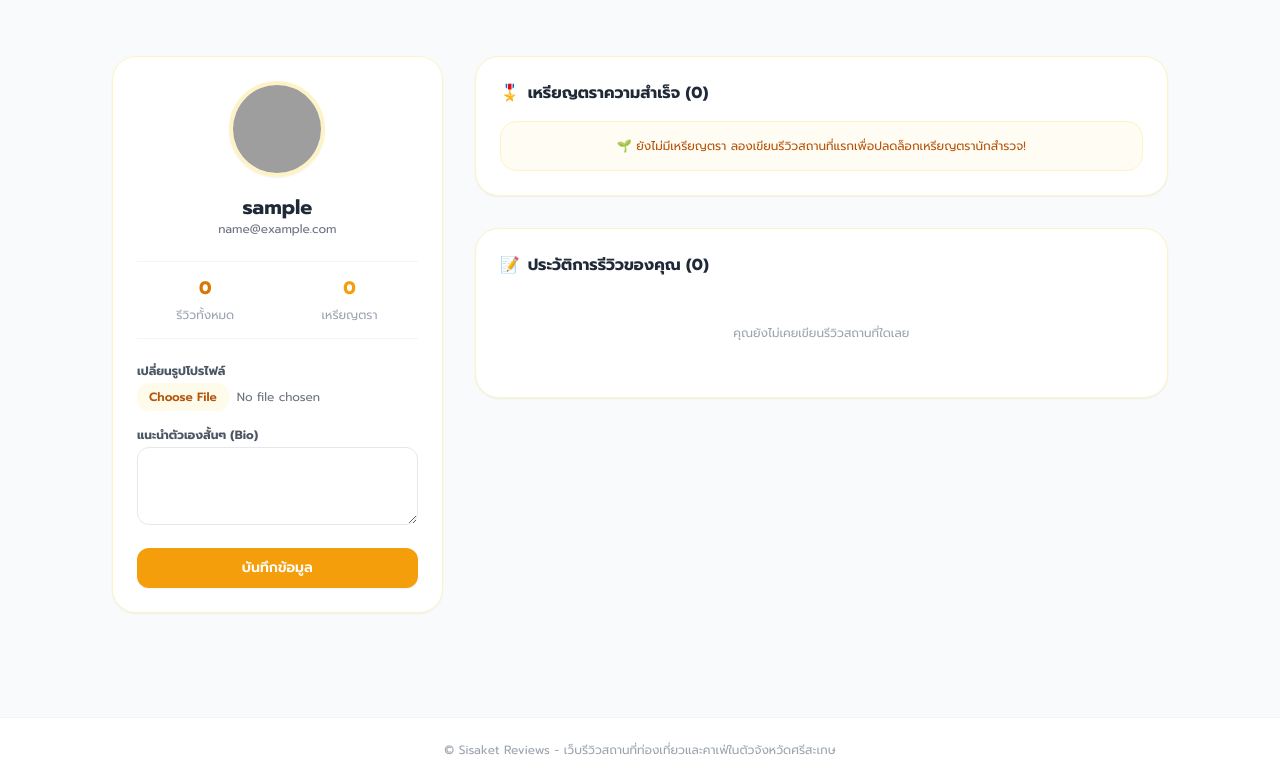
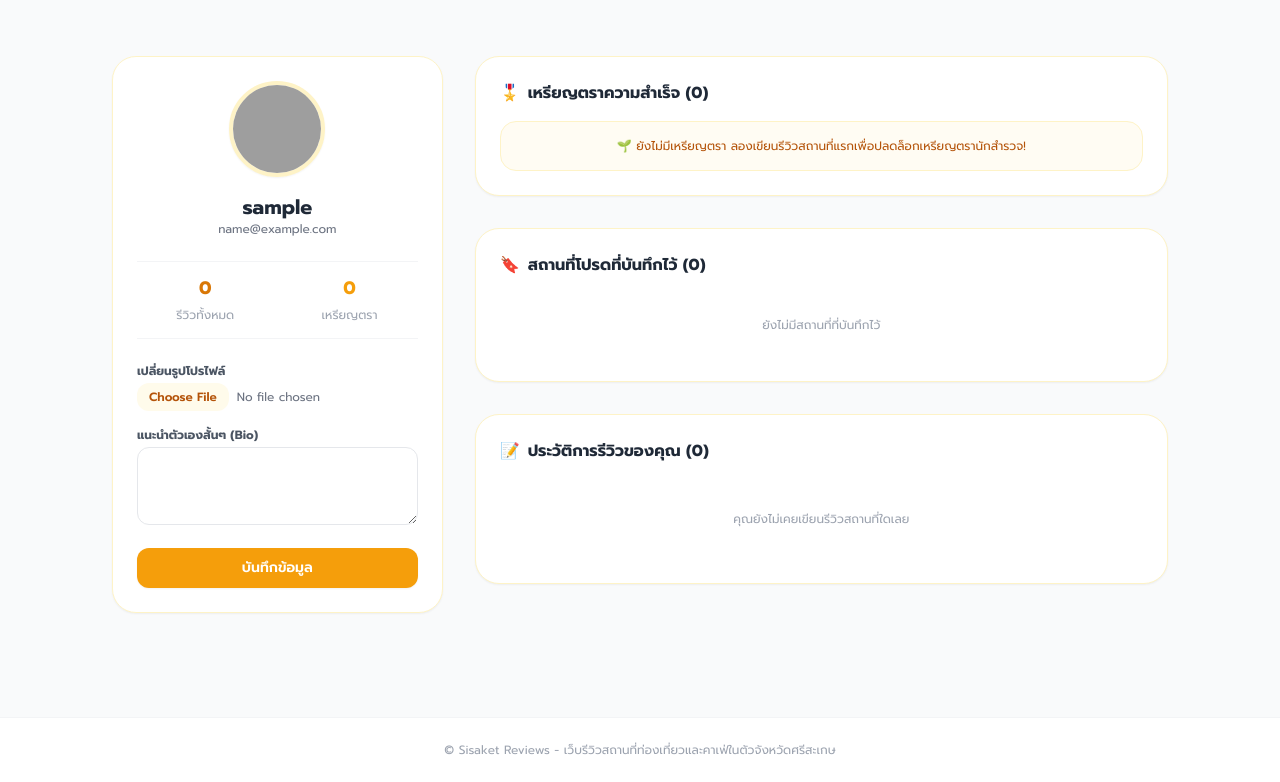
Before and after one commit to Supapich-Boonthom/ssk-rev-web, a Django app: page /profile/ in a window 1280 px wide. Shown: the part 65-847 px from the top of the page. Run offline with Django 5.2, Linux system fonts and the light colour scheme; the visitor is signed in with stand-in values (Sample User, id 1); data comes from the database, SQL or seed files in the repository; data that the repository does not hold is empty; some libraries are stand-ins or nearby versions; grey boxes are pictures that could not be loaded.

Commit message:
feat: add profile page and place list view templates with corresponding route handlers

```diff
--- a/templates/profile.html
+++ b/templates/profile.html
@@ -93,6 +93,31 @@
             🌱 ยังไม่มีเหรียญตรา ลองเขียนรีวิวสถานที่แรกเพื่อปลดล็อกเหรียญตรานักสำรวจ!
           </div>
         {% endif %}
+      </div>
+
+      <!-- โซนสถานที่โปรดที่บันทึกไว้ (My Bookmarks) -->
+      <div class="bg-white rounded-3xl p-6 shadow-sm border border-amber-100">
+        <h3 class="text-base font-bold text-gray-800 mb-4 flex items-center gap-2">
+          <span>🔖</span> สถานที่โปรดที่บันทึกไว้ ({{ bookmarked_places.count }})
+        </h3>
+
+        <div class="grid grid-cols-1 sm:grid-cols-2 gap-3">
+          {% for place in bookmarked_places %}
+            <a href="{% url 'place_detail' place.pk %}" class="flex items-center gap-3 p-3 rounded-2xl border border-gray-100 hover:border-amber-300 hover:bg-amber-50/30 transition group">
+              <div class="w-10 h-10 rounded-xl bg-amber-100 text-amber-600 flex items-center justify-center text-base shrink-0 font-bold">
+                📍
+              </div>
+              <div class="overflow-hidden">
+                <h4 class="text-xs font-bold text-gray-800 group-hover:text-amber-600 truncate">{{ place.name }}</h4>
+                <span class="text-[10px] text-gray-400">{{ place.get_category_display }}</span>
+              </div>
+            </a>
+          {% empty %}
+            <div class="col-span-2 text-center py-6 text-xs text-gray-400">
+              ยังไม่มีสถานที่ที่บันทึกไว้
+            </div>
+          {% endfor %}
+        </div>
       </div>
 
       <!-- โซนประวัติการรีวิว (My Reviews) -->
--- a/web/views.py
+++ b/web/views.py
@@ -17,16 +17,20 @@ def place_list(request):
     category = request.GET.get("category", "")
     tab = request.GET.get("tab", "places")
     feed_filter = request.GET.get("sort", "trending")
+    selected_filter = request.GET.get("filter", "")
 
     places = Place.objects.filter(is_approved=True)
+    if selected_filter == "saved" and request.user.is_authenticated:
+        places = places.filter(bookmarked_by__user=request.user)
+    elif category:
+        places = places.filter(category=category)
+
     if query:
         places = places.filter(
             Q(name__icontains=query)
             | Q(address__icontains=query)
             | Q(description__icontains=query)
         )
-    if category:
-        places = places.filter(category=category)
 
     # กรองรีวิวเฉพาะของสถานที่ที่อนุมัติแล้วเท่านั้น
     reviews_qs = Review.objects.filter(place__is_approved=True).select_related(
@@ -71,6 +75,7 @@ def place_list(request):
             "user_bookmarked_place_ids": list(user_bookmarked_place_ids),
             "current_tab": tab,
             "feed_filter": feed_filter,
+            "selected_filter": selected_filter,
         },
     )
 
@@ -249,12 +254,15 @@ def profile_view(request):
     # คำนวณเหรียญตรา
     badges = profile.get_badges() if hasattr(profile, "get_badges") else []
 
+    bookmarked_places = Place.objects.filter(bookmarked_by__user=request.user)
+
     context = {
         "form": form,
         "profile": profile,
         "reviews": user_reviews,
         "badges": badges,
         "total_reviews": user_reviews.count(),
+        "bookmarked_places": bookmarked_places,
     }
     return render(request, "profile.html", context)
 
```
Also changed, not shown: templates/place_list.html (+9 -1 lines).
